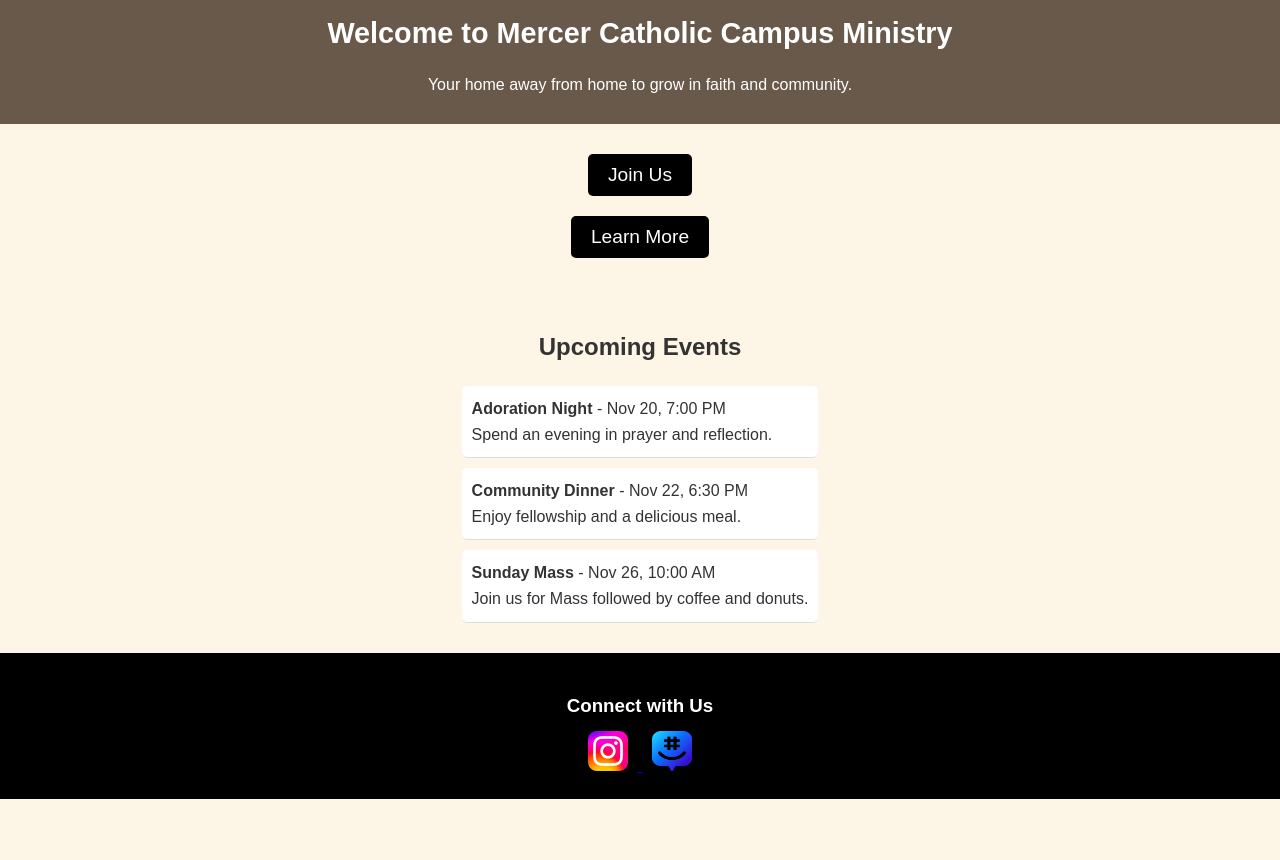
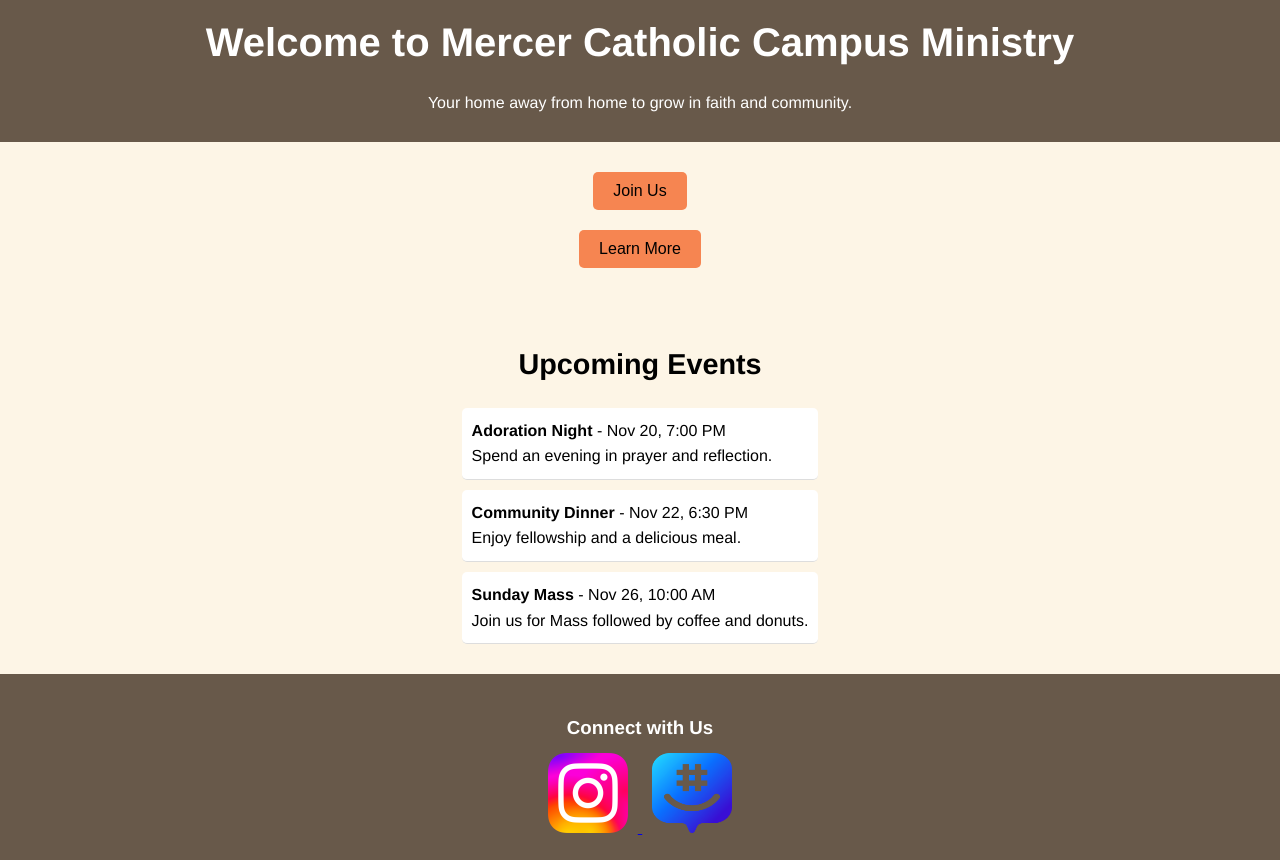
Before and after one commit to carloscuau10/mercerccm, a plain HTML site: page index.html in a window 1280 px wide. Before the commit the page ends 800 px from the top, so only its background shows below. Drawn offline with Linux system fonts and the light colour scheme.

Commit message:
Style Changes
Updated Colors of header, buttons and footer

```diff
--- a/style.css
+++ b/style.css
@@ -1,9 +1,9 @@
 /* General Styles */
 body {
     margin: 0;
-    font-family: Arial, Helvetica, sans-serif;
+    font-family: Helvetica, Arial, sans-serif;
     background-color: #fdf5e6; /* Tan background */
-    color: #333;
+    color: #000;
     line-height: 1.6;
 }
 
@@ -17,7 +17,7 @@ header {
 
 header h1 {
     margin: 0;
-    font-size: 1.8em;
+    font-size: 2.5em;
     text-align: center;
 }
 
@@ -32,24 +32,24 @@ section {
 
 /* Call to Action Buttons */
 button {
-    background-color: #000;
-    color: #fff;
+    background-color: #F68551;
+    color: #000;
     border: none;
     padding: 10px 20px;
     margin: 10px 0;
-    font-size: 1.2em;
+    font-size: 1em;
     cursor: pointer;
     border-radius: 5px;
 }
 
 button:hover {
-    background-color: #444;
+    background-color: #FF9864;
 }
 
 /* Upcoming Events Section */
 section h2 {
     text-align: center;
-    font-size: 1.5em;
+    font-size: 1.8em;
     margin-bottom: 20px;
 }
 
@@ -70,7 +70,7 @@ ul li {
 
 /* Footer */
 footer {
-    background-color: #000;
+    background-color: #68594A;
     color: #fff;
     padding: 20px;
     text-align: center;
@@ -82,8 +82,8 @@ footer h3 {
 
 footer a img {
     margin: 0 10px;
-    width: 40px;
-    height: 40px;
+    width: 80px;
+    height: 80px;
 }
 
 footer a:hover img {
```
